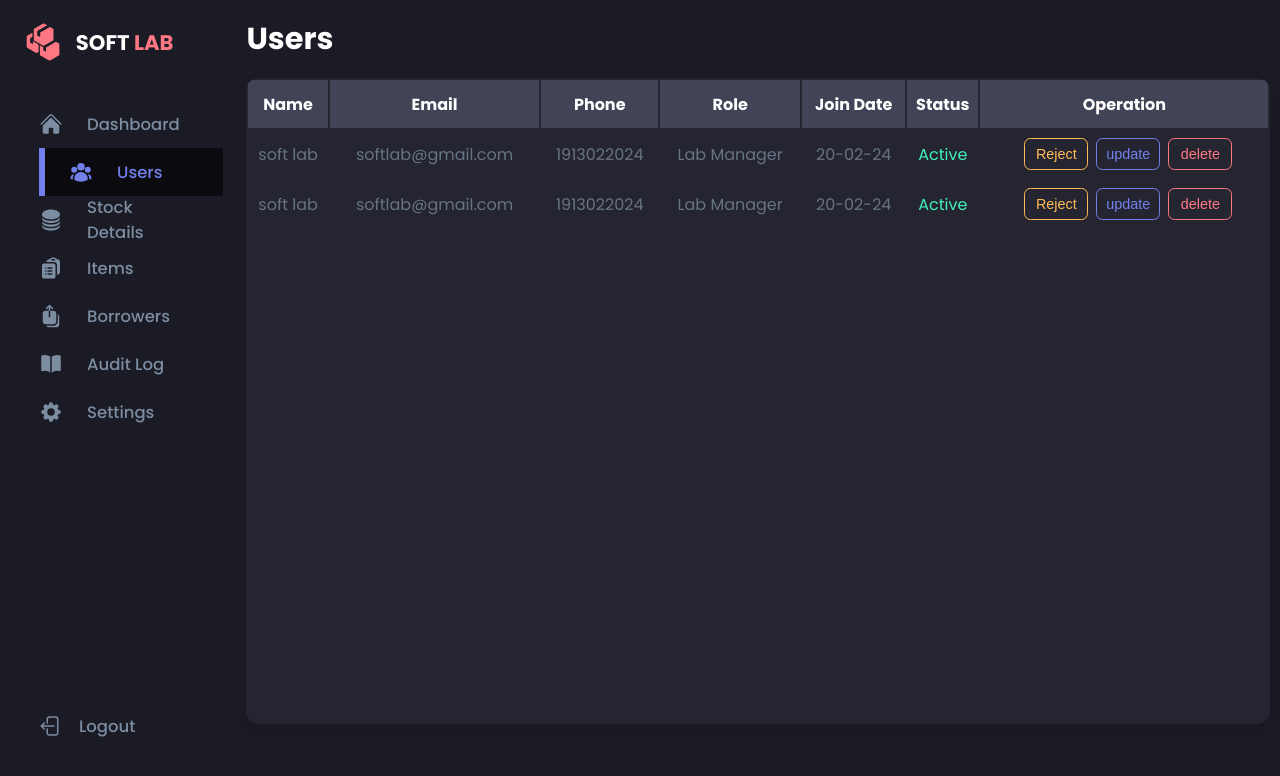
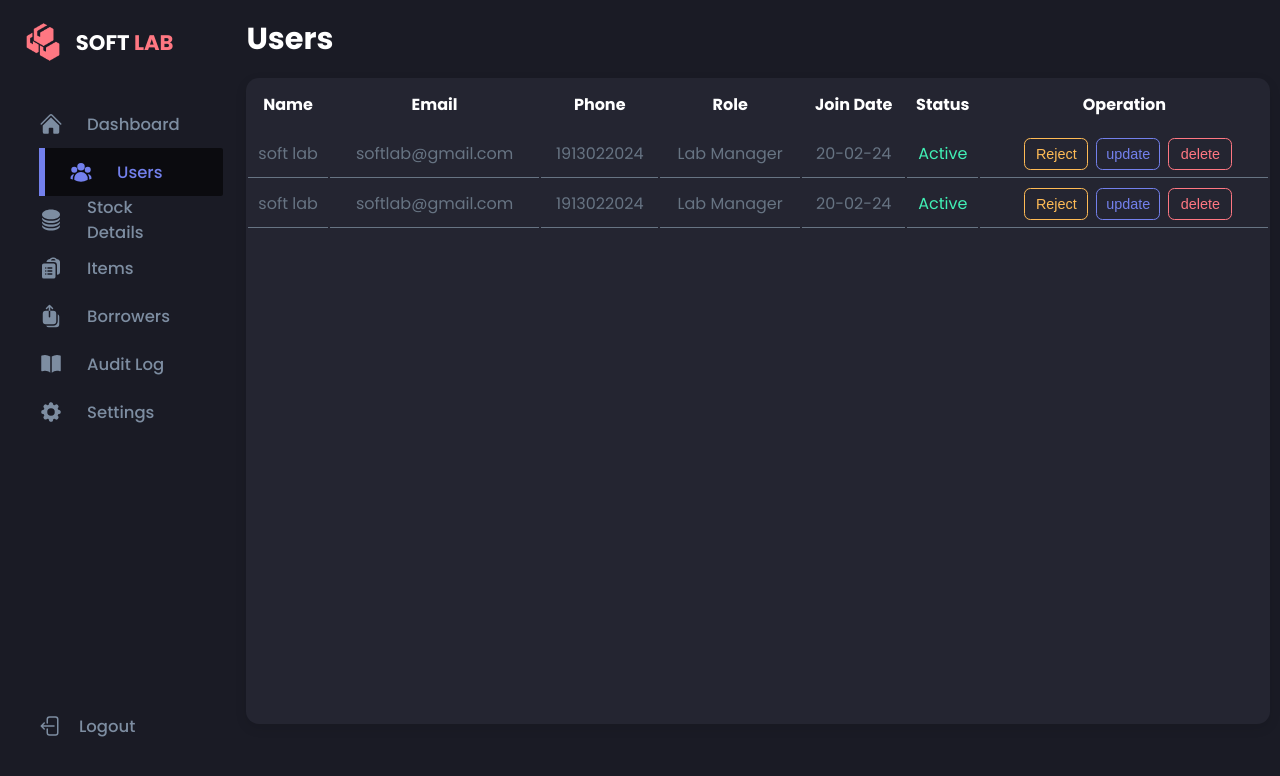
Before and after one commit to Shibin-Abraham/softlab, a React (Create React App) app: page /users in a window 1280 px wide. Shown: the top 776 px of the page. Built offline with nearby package versions, Linux system fonts and the light colour scheme.

Commit message:
bug fixed and added table line

```diff
--- a/src/Components/DashBoard/DashBoard.jsx
+++ b/src/Components/DashBoard/DashBoard.jsx
@@ -177,7 +177,7 @@ function DashBoard(){
                                 </svg>
                                 <div>
                                     <h4>Name</h4>
-                                    <p>Lan Manager</p>
+                                    <p>Lab Manager</p>
                                 </div>
                             </div>
                             <div className="row">
--- a/src/Components/NavBar/NavBar.jsx
+++ b/src/Components/NavBar/NavBar.jsx
@@ -2,7 +2,7 @@ import React from "react";
 import { NavLink} from "react-router-dom";
 
 import './NavBar.css'
-import logo from '../../Assets/logo.png'
+import logo from '../../assets/logo.png'
 
 
 function NavBar(){
--- a/src/Components/Users/Users.css
+++ b/src/Components/Users/Users.css
@@ -31,13 +31,14 @@
   }
   .users section .container .table-section table{
     width: 100%;
+
   }
   .users section .container .table-section table thead{
     width: 100%;
     height: 3rem;
     font-size: 1rem;
     color: var(--color-white);
-    background: var(--color-blue-shade);
+    /* background: var(--color-blue-shade); */
   }
   .users section .container .table-section table tbody{
     width: 100%;
@@ -55,6 +56,7 @@
   }
   .users section .container .table-section table tbody tr td{
     text-align: center;
+    border-bottom: 1px solid var(--color-dark-variant);
   }
   .users section .container .table-section table tbody tr button{
     width: 4rem;
```
Also changed, not shown: 1 other file (tests, documents, lock files or other folders).
